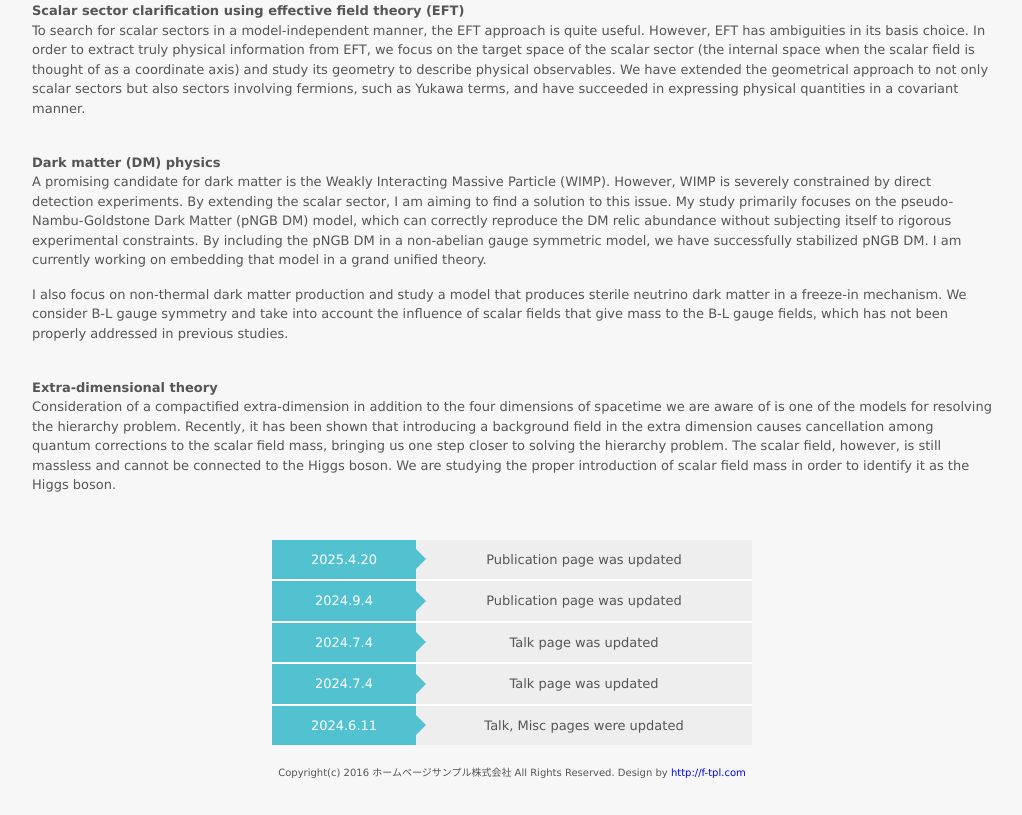
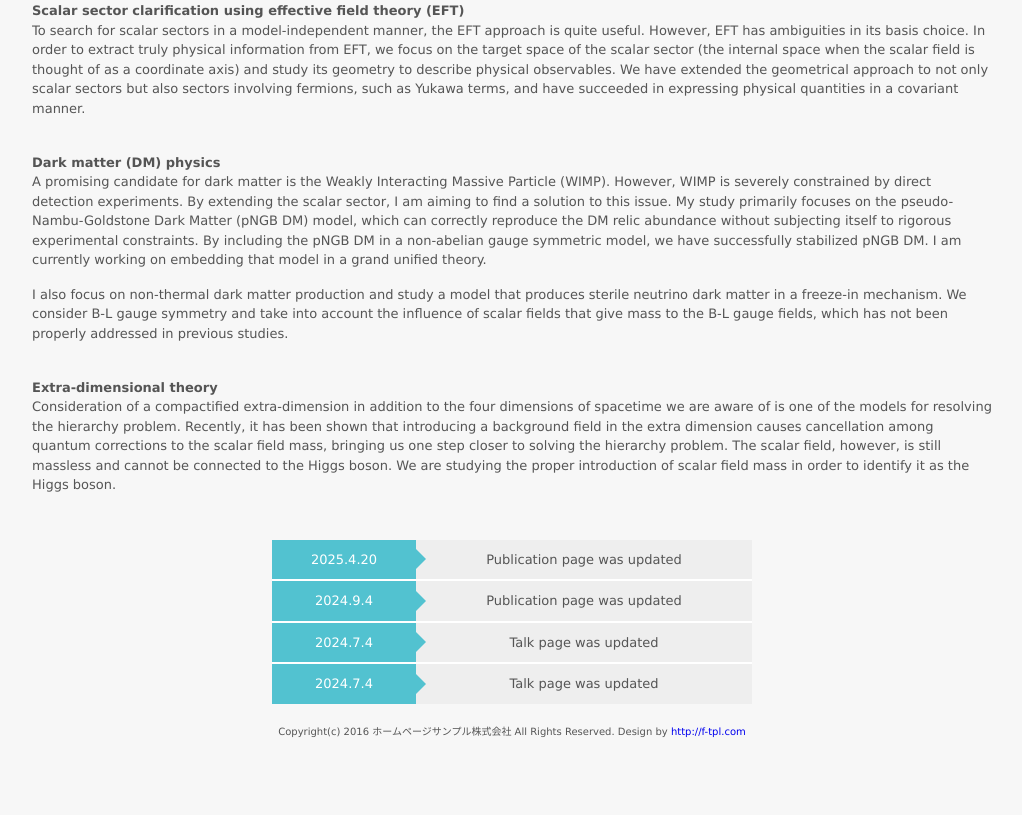
Before and after one commit to yuchida5/scnu.github.io, a plain HTML site: page index.html in a window 1280 px wide. Shown: the part 679-1494 px from the top of the page, without its empty margins (128-1150 px from the left). After the commit the page ends 1453 px from the top, so only its background shows below. Drawn offline with Linux system fonts and the light colour scheme.

Commit message:
Add files via upload

```diff
--- a/index.html
+++ b/index.html
@@ -144,11 +144,11 @@
 					<th> 2024.7.4 </th>
 					<td> Talk page was updated </td>
 			    </tr>
-		        <tr>
+<!-- 		        <tr>
 					<th> 2024.6.11 </th>
 					<td> Talk, Misc pages were updated </td>
 			    </tr>
-<!--                 <tr>
+                <tr>
 					<th> 2024.4.3 </th>
 					<td> About me, Publication, Talk pages were updated. </td>
 	            </tr>
```
